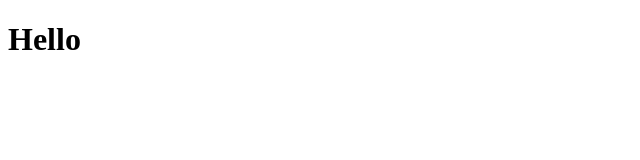
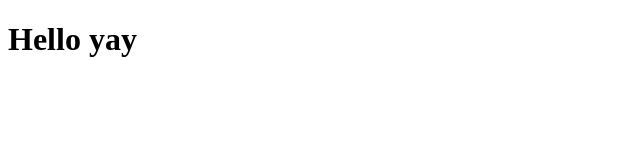
Before and after one commit to ablueplatypus/Angelas_birthday_site, a plain HTML site: page index.html in a window 1280 px wide. Shown: the full height of the page, 0-640 px from the left. Drawn offline with Linux system fonts and the light colour scheme.

Commit message:
edited html

```diff
--- a/index.html
+++ b/index.html
@@ -5,7 +5,7 @@
     <title></title>
   </head>
   <body>
-    <h1>Hello<h1>
+    <h1>Hello yay<h1>
 
   </body>
 </html>
```
Also changed, not shown: 2 other files.
